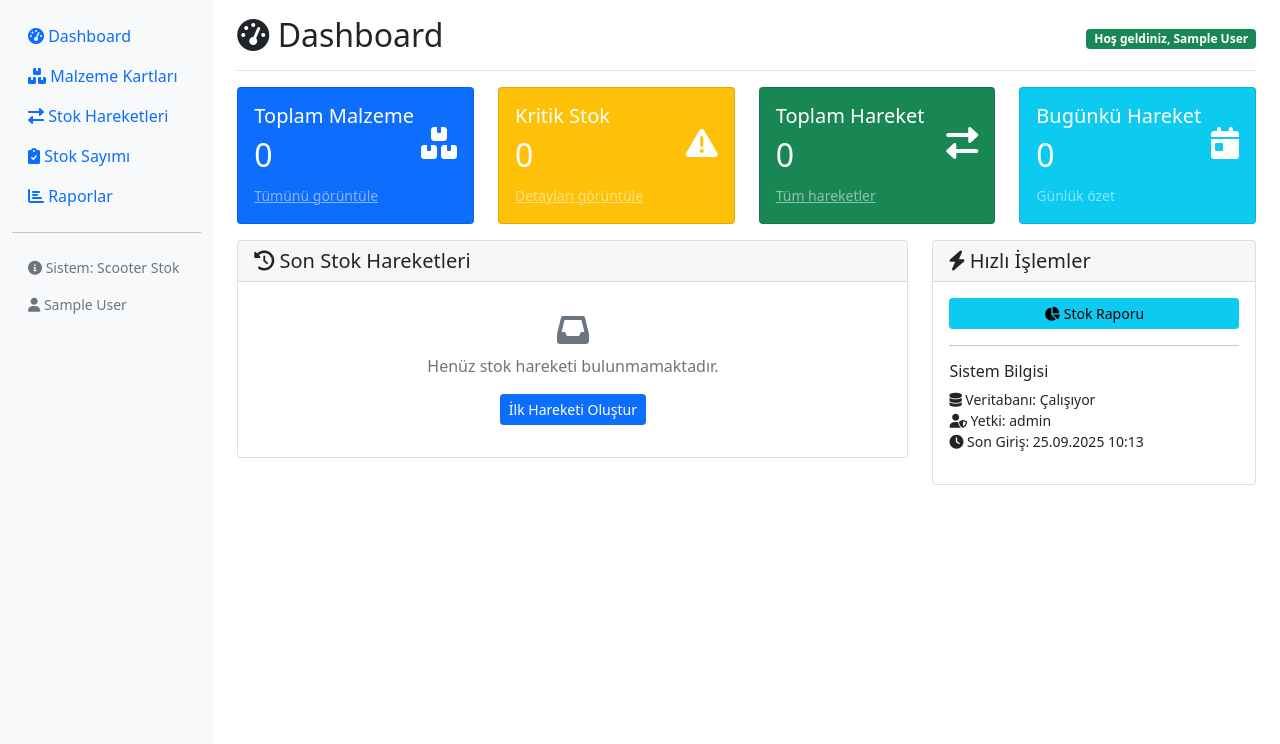
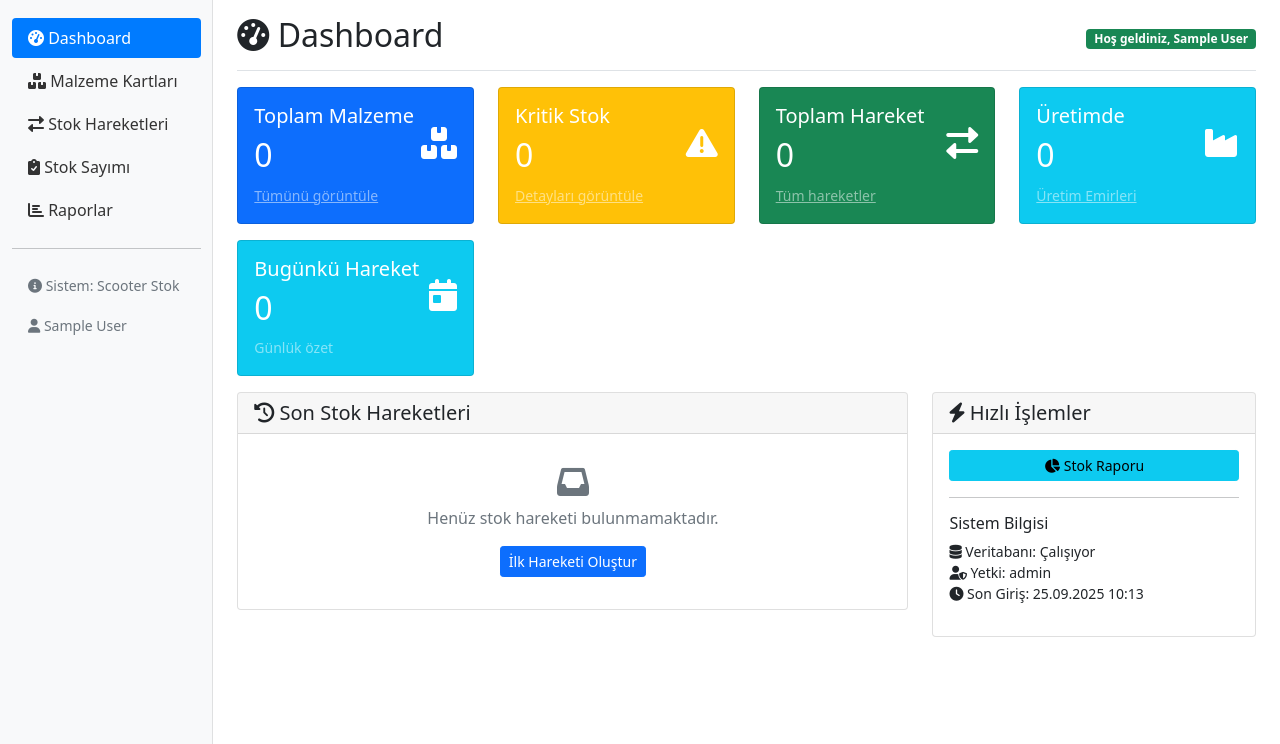
Before and after one commit to seydakaratekeli/stok_takip, a PHP site: page /index.php in a window 1280 px wide. Shown: the part 56-800 px from the top of the page. Run offline with PHP 8.4, Linux system fonts and the light colour scheme; the visitor is signed in with stand-in values (Sample User, id 1); data that the repository does not hold is empty.

Commit message:
değişiklik

```diff
--- a/includes/header.php
+++ b/includes/header.php
@@ -10,9 +10,35 @@
     .sidebar {
         min-height: calc(100vh - 56px);
         background-color: #f8f9fa;
+        box-shadow: inset -1px 0 0 rgba(0, 0, 0, .1);
     }
     .navbar-brand {
         font-weight: bold;
+    }
+    .sidebar .nav-link {
+        color: #333;
+        padding: 0.5rem 1rem;
+        border-radius: 0.25rem;
+        margin: 0.1rem 0;
+    }
+    .sidebar .nav-link:hover {
+        background-color: #e9ecef;
+        color: #495057;
+    }
+    .sidebar .nav-link.active {
+        background-color: #007bff;
+        color: white;
+    }
+    .sidebar .nav-link small {
+        font-size: 0.875em;
+    }
+    .sidebar-heading {
+        font-size: 0.75rem;
+        text-transform: uppercase;
+    }
+    .quick-actions .nav-link {
+        padding: 0.25rem 0.5rem;
+        font-size: 0.875em;
     }
 </style>
 </head>
--- a/includes/sidebar.php
+++ b/includes/sidebar.php
@@ -1,7 +1,9 @@
 <!-- includes/sidebar.php -->
 <nav class="col-md-3 col-lg-2 d-md-block bg-light sidebar collapse">
     <div class="position-sticky pt-3">
+
         <ul class="nav flex-column">
+
             <li class="nav-item">
                 <a class="nav-link <?php echo basename($_SERVER['PHP_SELF']) == 'index.php' ? 'active' : ''; ?>" href="/stok_takip/index.php">
                     <i class="fas fa-tachometer-alt"></i> Dashboard
@@ -17,6 +19,24 @@
                     <i class="fas fa-exchange-alt"></i> Stok Hareketleri
                 </a>
             </li>
+
+            <!-- ÜRETİM MODÜLLERİ -->
+            <?php if (hasPermission('production_movements') || hasPermission('all')): ?>
+            <li class="nav-item">
+                <a class="nav-link <?php echo basename($_SERVER['PHP_SELF']) == 'production_orders.php' ? 'active' : ''; ?>" href="/stok_takip/pages/production_orders.php">
+                    <i class="fas fa-industry"></i> Üretim Emirleri
+                </a>
+            </li>
+            <?php endif; ?>
+              <!-- Mal Kabul -->
+            <?php if (hasPermission('mal_kabul') || hasPermission('all')): ?>
+            <li class="nav-item">
+                <a class="nav-link <?php echo basename($_SERVER['PHP_SELF']) == 'goods_receipt.php' ? 'active' : ''; ?>"  href="/stok_takip/pages/goods_receipt.php">
+                    <i class="fas fa-clipboard-check"></i> Mal Kabul
+                </a>
+            </li>
+            <?php endif; ?>
+
             <li class="nav-item">
     <a class="nav-link <?php echo basename($_SERVER['PHP_SELF']) == 'counts.php' ? 'active' : ''; ?>" href="/stok_takip/pages/counts.php">
         <i class="fas fa-clipboard-check"></i> Stok Sayımı
--- a/index.php
+++ b/index.php
@@ -40,6 +40,17 @@ try {
     // Toplam stok hareketi sayısı
     $stmt = $db->query("SELECT COUNT(*) as total_movements FROM stock_movements");
     $total_movements = $stmt->fetch(PDO::FETCH_ASSOC)['total_movements'];
+      // Üretim istatistikleri
+    $stmt = $db->query("
+        SELECT
+            COUNT(*) as total_orders,
+            SUM(CASE WHEN status = 'in_progress' THEN 1 ELSE 0 END) as in_progress,
+            SUM(CASE WHEN status = 'completed' THEN 1 ELSE 0 END) as completed,
+            SUM(target_quantity) as target_production
+        FROM production_orders
+        WHERE status != 'cancelled'
+    ");
+    $production_stats = $stmt->fetch(PDO::FETCH_ASSOC);
 
 } catch(PDOException $e) {
     $error = "Veritabanı hatası: " . $e->getMessage();
@@ -118,7 +129,22 @@ try {
                         </div>
                     </div>
                 </div>
-
+                <div class="col-md-3">
+    <div class="card text-white bg-info mb-3">
+        <div class="card-body">
+            <div class="d-flex justify-content-between">
+                <div>
+                    <h5>Üretimde</h5>
+                    <h2><?php echo $production_stats['in_progress'] ?? 0; ?></h2>
+                </div>
+                <div class="align-self-center">
+                    <i class="fas fa-industry fa-2x"></i>
+                </div>
+            </div>
+            <a href="pages/production_orders.php?status=in_progress" class="text-white-50 small">Üretim Emirleri</a>
+        </div>
+    </div>
+</div>
                 <div class="col-md-3">
                     <div class="card text-white bg-info mb-3">
                         <div class="card-body">
```
Also changed, not shown: pages/fix_permissions.php (+5 -2 lines). Lines whose indentation alone changed are shown as unchanged.
